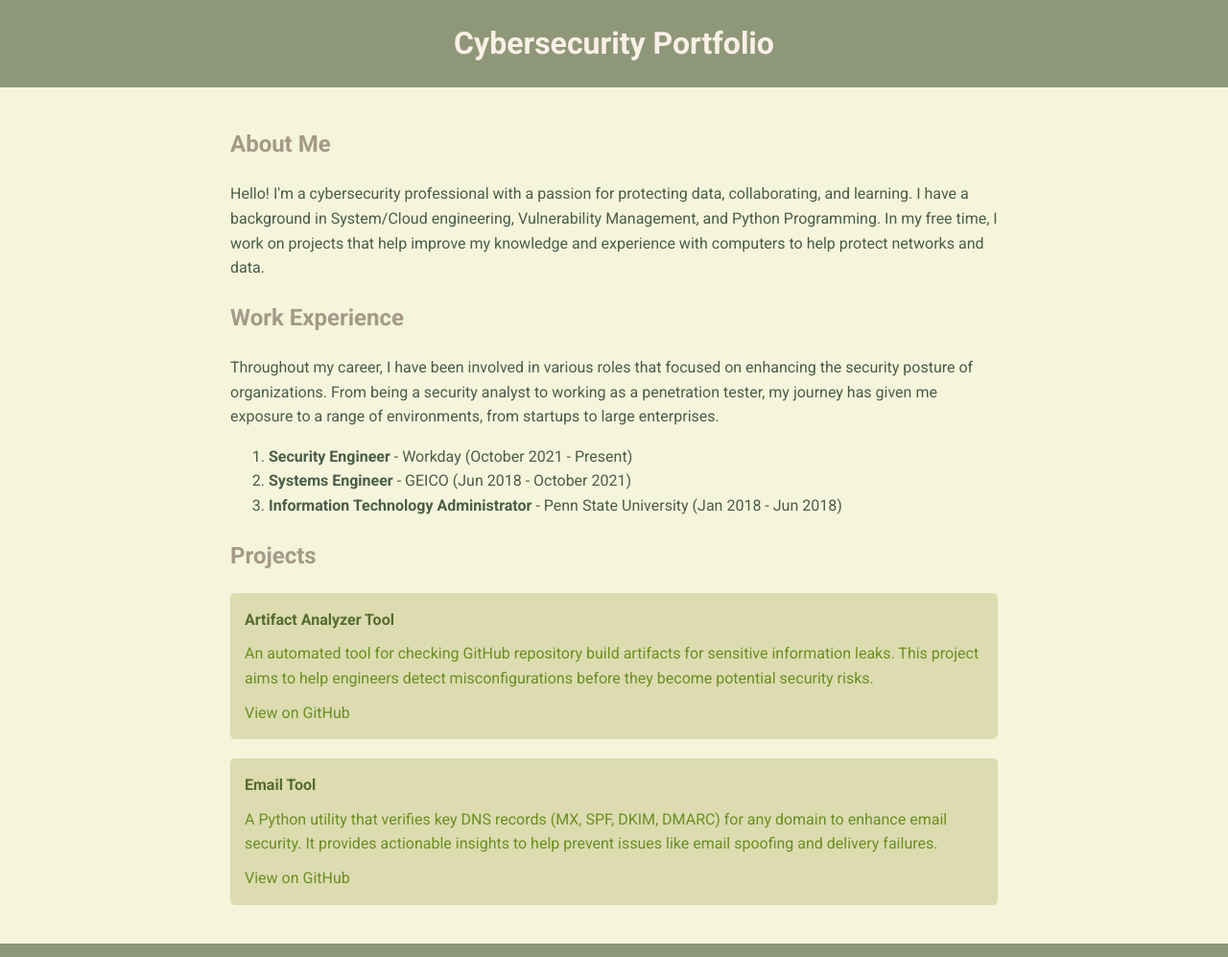
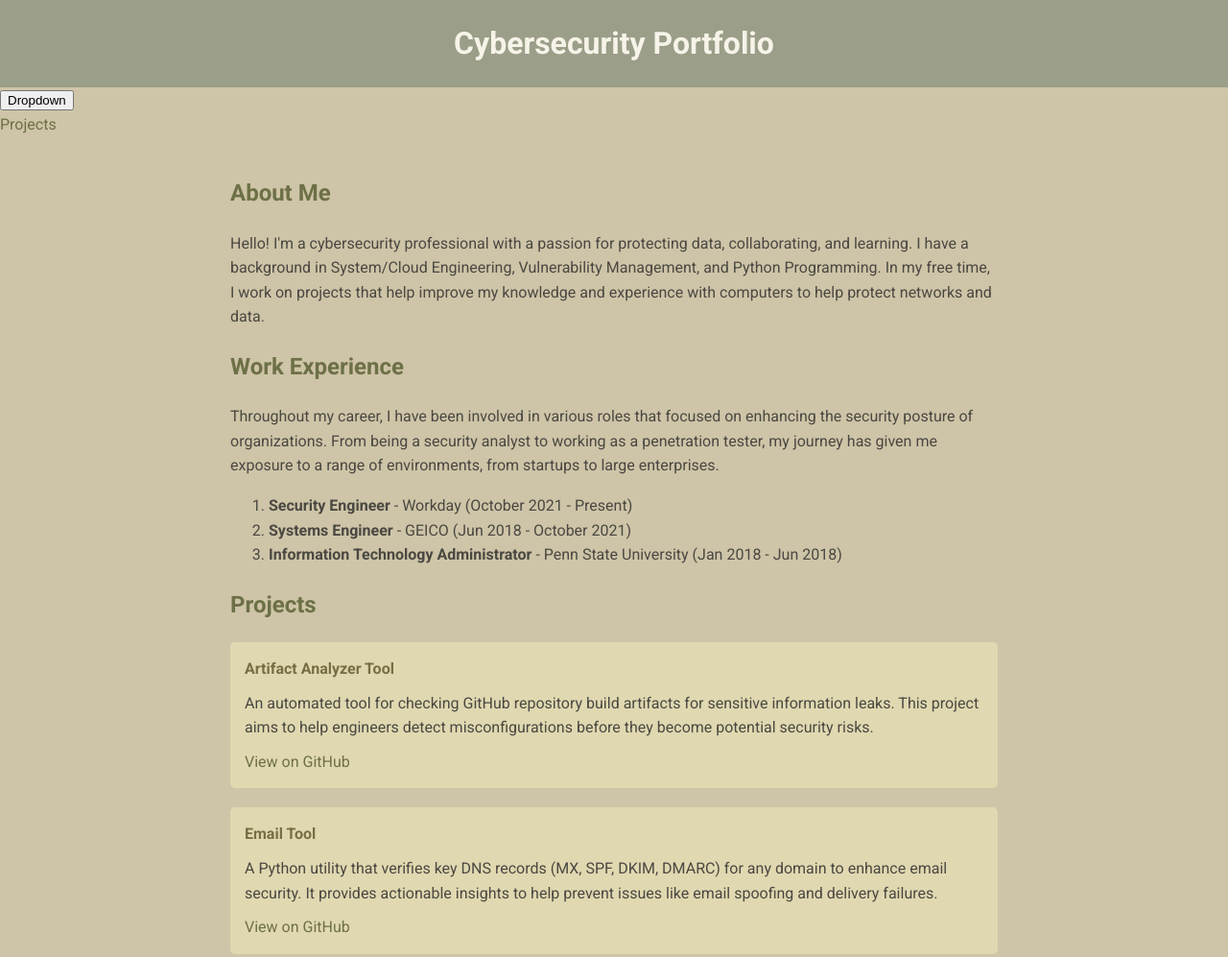
Before and after one commit to suaveethedev/suaveethedev.github.io, a plain HTML site: page index.html in a window 1280 px wide. Shown: the top 997 px of the page at 96% size. Drawn offline with Linux system fonts and the light colour scheme.

Commit message:
updated home page

```diff
--- a/index.html
+++ b/index.html
@@ -9,19 +9,19 @@
         body {
             font-family: 'Roboto', sans-serif;
             line-height: 1.6;
-            background-color: #f5f5dc; /* Khaki tone for a calm background */
-            color: #4b5d49; /* Sage green for text */
+            background-color: #cec4a7; /* Light Taupe for a calm, natural feel */
+            color: #4a4842; /* Soft charcoal for readable, warm text */
             margin: 0;
             padding: 0;
         }
         header {
-            background-color: #8f9779; /* Sage green tone */
+            background-color: #9b9e88; /* Muted sage green for tranquility */
             padding: 20px;
             text-align: center;
         }
         header h1 {
             margin: 0;
-            color: #faf0e6; /* Light beige to contrast with sage green */
+            color: #f7f3e9; /* Warm ivory for header text */
         }
         .content {
             max-width: 800px;
@@ -29,32 +29,32 @@
             padding: 0 20px;
         }
         h2 {
-            color: #a49a87; /* Soft khaki tone for headings */
+            color: #6d7046; /* Desaturated olive green for headings */
         }
         .project {
-            background-color: #dcdcb0; /* Light khaki for project cards */
+            background-color: #e0d8b0; /* Pale beige for project cards */
             padding: 15px;
             border-radius: 5px;
             margin-bottom: 20px;
         }
         .project-title {
-            color: #556b2f; /* Dark sage green for project titles */
+            color: #786d44; /* Rich olive green for project titles */
             font-weight: bold;
             margin: 0;
         }
         .project-description {
             margin: 10px 0;
-            color: #6b8e23; /* Muted olive green for descriptions */
+            color: #4a4842; /* Soft charcoal for project descriptions */
         }
         footer {
-            background-color: #8f9779; /* Matching sage green footer */
-            color: #faf0e6; /* Light beige text for footer */
+            background-color: #767a5c; /* Deeper sage green for footer */
+            color: #f7f3e9; /* Warm ivory text for contrast */
             text-align: center;
             padding: 20px;
             margin-top: 40px;
         }
         a {
-            color: #6b8e23; /* Muted olive green for links */
+            color: #6d7046; /* Desaturated olive green for links */
             text-decoration: none;
         }
         a:hover {
@@ -66,11 +66,16 @@
     <header>
         <h1>Cybersecurity Portfolio</h1>
     </header>
-
+    <div class="dropbtn">
+        <button>Dropdown</button>
+        <div id="myDropdown" class="dropdown-content">
+            <a href="./projects.html">Projects</a>
+          </div>
+    </div>
     <div class="content">
         <section>
             <h2>About Me</h2>
-            <p>Hello! I'm a cybersecurity professional with a passion for protecting data, collaborating, and learning. I have a background in System/Cloud engineering, Vulnerability Management, and Python Programming. In my free time, I work on projects that help improve my knowledge and experience with computers to help protect networks and data.</p>
+            <p>Hello! I'm a cybersecurity professional with a passion for protecting data, collaborating, and learning. I have a background in System/Cloud Engineering, Vulnerability Management, and Python Programming. In my free time, I work on projects that help improve my knowledge and experience with computers to help protect networks and data.</p>
         </section>
 
         <section>
```
